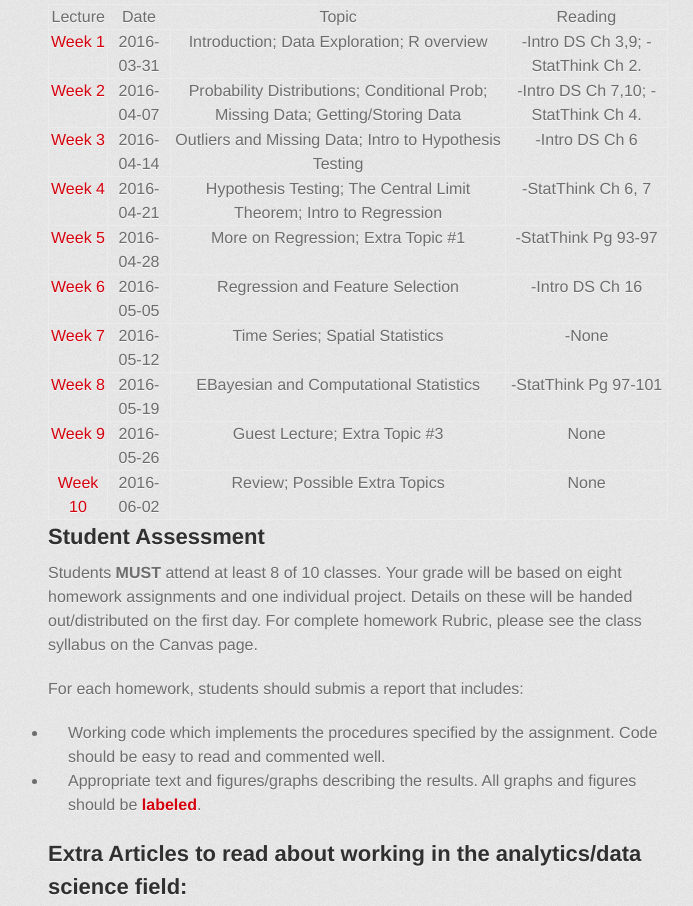
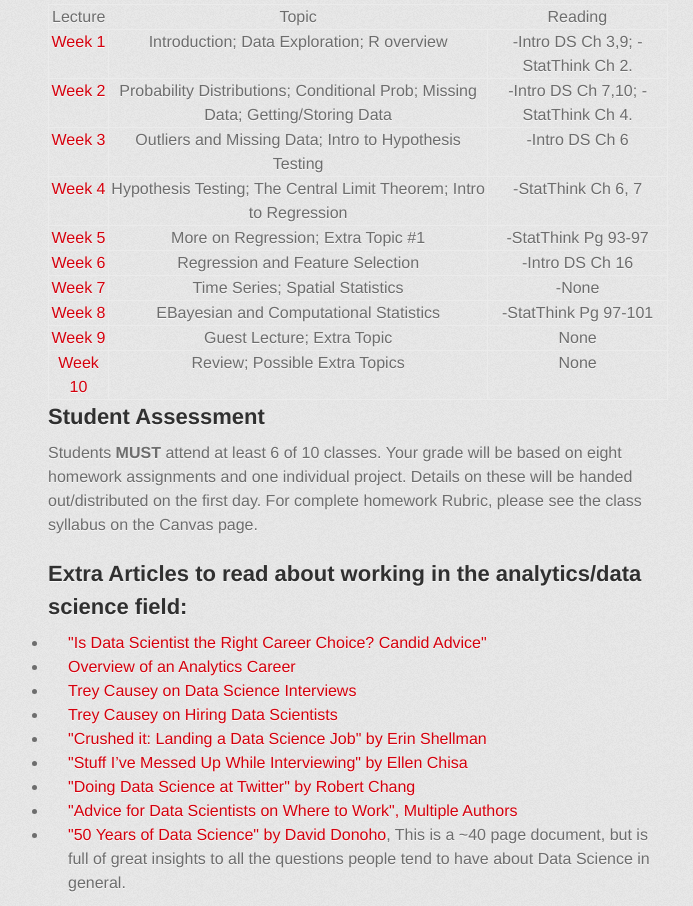
Before and after one commit to nfmcclure/DataScience350, a plain HTML site: page index.html in a window 1280 px wide. Shown: the part 2018-2924 px from the top of the page, without its empty margins (282-975 px from the left). Drawn offline with Linux system fonts and the light colour scheme; a web font is replaced by a local one.

Commit message:
Update index.html

```diff
--- a/index.html
+++ b/index.html
@@ -125,7 +125,6 @@
 <thead>
 <tr>
 <th>Lecture</th>
-<th>Date</th>
 <th>Topic</th>
 <th>Reading</th>
 </tr>
@@ -133,61 +132,51 @@
 <tbody>
 <tr>
 <td><a href="https://github.com/nfmcclure/DataScience350/tree/master/1_Intro_Lecture">Week 1</a></td>
-<td>2016-03-31</td>
 <td>Introduction; Data Exploration; R overview</td>
 <td>-Intro DS Ch 3,9; -StatThink Ch 2.</td>
 </tr>
 <tr>
 <td><a href="https://github.com/nfmcclure/DataScience350/tree/master/2_Distributions_ConditionalProb">Week 2</a></td>
-<td>2016-04-07</td>
 <td>Probability Distributions; Conditional Prob; Missing Data; Getting/Storing Data</td>
 <td>-Intro DS Ch 7,10; -StatThink Ch 4.</td>
 </tr>
 <tr>
 <td><a href="https://github.com/nfmcclure/DataScience350/tree/master/3_Outliers_MissingData_Hypothesis">Week 3</a></td>
-<td>2016-04-14</td>
 <td>Outliers and Missing Data; Intro to Hypothesis Testing</td>
 <td>-Intro DS Ch 6</td>
 </tr>
 <tr>
 <td><a href="https://github.com/nfmcclure/DataScience350/tree/master/4_HypothesisTesting_CentralLimit">Week 4</a></td>
-<td>2016-04-21</td>
 <td>Hypothesis Testing; The Central Limit Theorem; Intro to Regression</td>
 <td>-StatThink Ch 6, 7</td>
 </tr>
 <tr>
 <td><a href="https://github.com/nfmcclure/DataScience350/tree/master/5_HypothesisTesting_ConfidenceIntervals">Week 5</a></td>
-<td>2016-04-28</td>
 <td>More on Regression; Extra Topic #1</td>
 <td>-StatThink Pg 93-97</td>
 </tr>
 <tr>
 <td><a href="https://github.com/nfmcclure/DataScience350/tree/master/6_Regression_FeatureSelection">Week 6</a></td>
-<td>2016-05-05</td>
 <td>Regression and Feature Selection</td>
 <td>-Intro DS Ch 16</td>
 </tr>
 <tr>
 <td><a href="https://github.com/nfmcclure/DataScience350/tree/master/7_TimeSeries_SpatialStats_Bayes">Week 7</a></td>
-<td>2016-05-12</td>
 <td>Time Series; Spatial Statistics</td>
 <td>-None</td>
 </tr>
 <tr>
 <td><a href="https://github.com/nfmcclure/DataScience350/tree/master/8_Bayesian_ComputationalStats">Week 8</a></td>
-<td>2016-05-19</td>
 <td>EBayesian and Computational Statistics</td>
 <td>-StatThink Pg 97-101</td>
 </tr>
 <tr>
 <td><a href="https://github.com/nfmcclure/DataScience350/tree/master/9_NLP">Week 9</a></td>
-<td>2016-05-26</td>
-<td>Guest Lecture; Extra Topic #3</td>
+<td>Guest Lecture; Extra Topic</td>
 <td>None</td>
 </tr>
 <tr>
 <td><a href="https://github.com/nfmcclure/DataScience350/tree/master/10_Review_ExtraTopics">Week 10</a></td>
-<td>2016-06-02</td>
 <td>Review; Possible Extra Topics</td>
 <td>None</td>
 </tr>
@@ -197,14 +186,7 @@
 <h2>
 <a id="student-assessment" class="anchor" href="#student-assessment" aria-hidden="true"><span aria-hidden="true" class="octicon octicon-link"></span></a>Student Assessment</h2>
 
-<p>Students <strong>MUST</strong> attend at least 8 of 10 classes.  Your grade will be based on eight homework assignments and one individual project. Details on these will be handed out/distributed on the first day. For complete homework Rubric, please see the class syllabus on the Canvas page.</p>
-
-<p>For each homework, students should submis a report that includes:</p>
-
-<ul>
-<li>Working code which implements the procedures specified by the assignment. Code should be easy to read and commented well.</li>
-<li>Appropriate text and figures/graphs describing the results. All graphs and figures should be <a href="http://www.harding.edu/fmccown/r/"><strong>labeled</strong></a>.</li>
-</ul>
+<p>Students <strong>MUST</strong> attend at least 6 of 10 classes.  Your grade will be based on eight homework assignments and one individual project. Details on these will be handed out/distributed on the first day. For complete homework Rubric, please see the class syllabus on the Canvas page.</p>
 
 <h2>
 <a id="extra-articles-to-read-about-working-in-the-analyticsdata-science-field" class="anchor" href="#extra-articles-to-read-about-working-in-the-analyticsdata-science-field" aria-hidden="true"><span aria-hidden="true" class="octicon octicon-link"></span></a>Extra Articles to read about working in the analytics/data science field:</h2>
```
